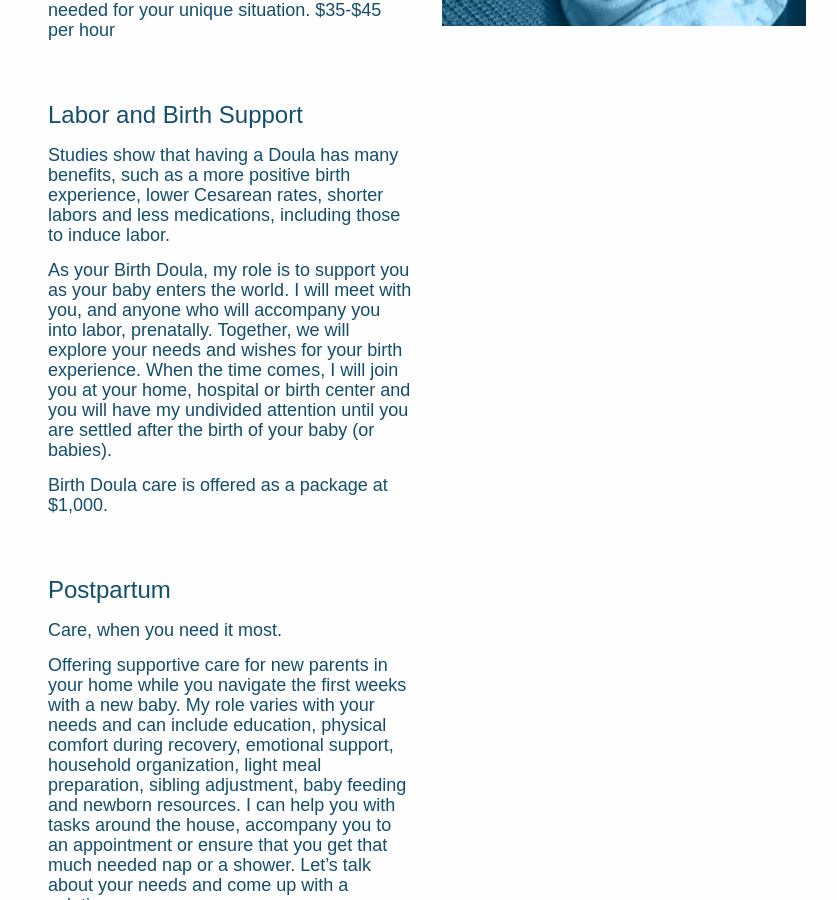
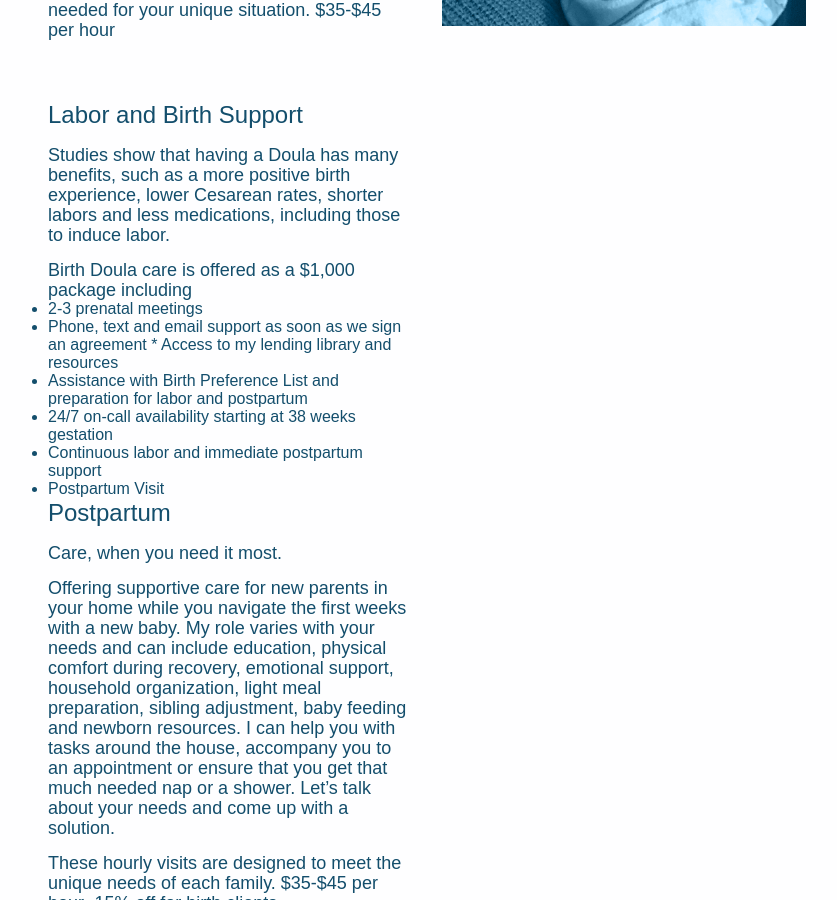
Before and after one commit to aidensymes/harbordoula.com, a Jekyll site: the page built from home.markdown, in a window 1280 px wide and 900 px high, scrolled down 3574 px. Shown: the whole window, without its empty margins (410-1247 px from the left). Built offline with Jekyll 4.4.1, drawn with Linux system fonts in a browser that asks for light colours; nearby versions of some CDN libraries; some web fonts are replaced.

Commit message:
Updated Home

```diff
--- a/home.markdown
+++ b/home.markdown
@@ -92,13 +92,12 @@ services:
 - name: Labor and Birth Support
   description: "Studies show that having a Doula has many benefits, such as a more
     positive birth experience, lower Cesarean rates, shorter labors and less medications,
-    including  those to induce labor. \n\nAs your Birth Doula, my role is to support
-    you as your baby enters the world. I will meet with you, and anyone who will accompany
-    you into labor, prenatally. Together, we will explore your needs and wishes for
-    your birth experience. When the time comes, I will join you at your home, hospital
-    or birth center and you will have my undivided attention until you are settled
-    after the birth of your baby (or babies). \n\nBirth Doula care is offered as a
-    package at $1,000. \n\n"
+    including  those to induce labor.  \n\nBirth Doula care is offered as a $1,000
+    package including \n* 2-3 prenatal meetings \n* Phone, text and email support
+    as soon as we sign an agreement * Access to my lending library and resources \n*
+    Assistance with Birth Preference List and preparation for labor and postpartum
+    \n* 24/7 on-call availability starting at 38 weeks gestation \n* Continuous labor
+    and immediate postpartum support \n* Postpartum Visit\n\n  \n\n"
 - name: Postpartum
   description: "Care, when you need it most.\n\nOffering supportive care for new parents
     in your home while you navigate the first weeks with a new baby. My role varies
```
